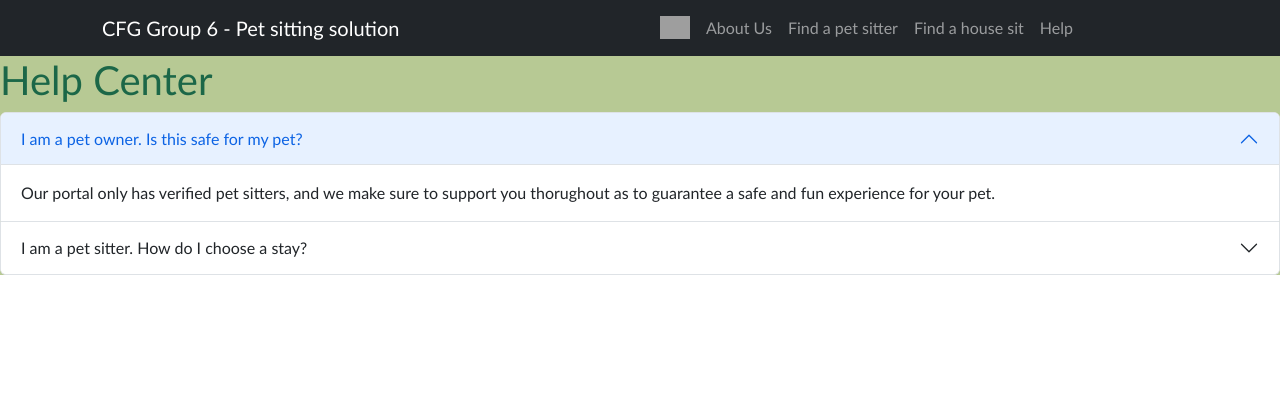
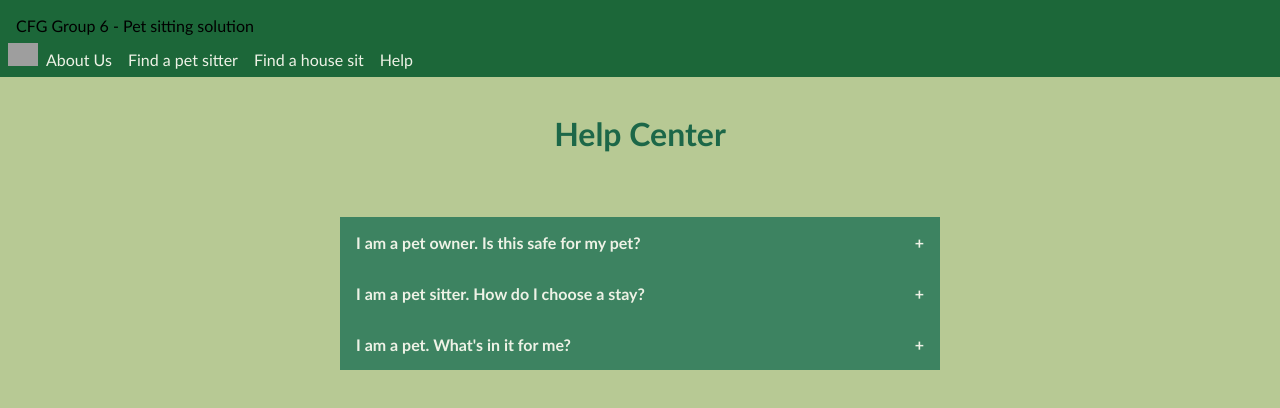
Before and after one commit to ferreiramonique/pet-sitting-app, a React (Create React App) app: page /help in a window 1280 px wide. Shown: the top 408 px of the page. Built offline with nearby package versions, Linux system fonts and the light colour scheme; grey boxes are pictures that could not be loaded.

Commit message:
Initial commit

```diff
--- /dev/null
+++ b/src/Accordion.js
@@ -0,0 +1,17 @@
+import { useState } from "react";
+
+const Accordion = ({ title, content }) => {
+  const [isActive, setIsActive] = useState(false);
+
+  return (
+    <div className="accordion-item">
+      <div className="accordion-title" onClick={() => setIsActive(!isActive)}>
+        <div>{title}</div>
+        <div>{isActive ? "-" : "+"}</div>
+      </div>
+      {isActive && <div className="accordion-content">{content}</div>}
+    </div>
+  );
+};
+
+export default Accordion;
--- a/src/FAQ.css
+++ b/src/FAQ.css
@@ -1,3 +1,39 @@
 * {
   font-family: "Gill Sans", sans-serif;
 }
+
+.accordion {
+  max-width: 600px;
+  margin: 2rem auto;
+  padding: 1rem;
+}
+
+.accordion-title {
+  display: flex;
+  flex-direction: row;
+  justify-content: space-between;
+  cursor: pointer;
+  font-weight: bold;
+  color: #eef2e6;
+  background-color: #3d8361;
+}
+
+.accordion-title:hover {
+  background-color: #1c6758;
+}
+
+.accordion-title,
+.accordion-content {
+  padding: 1rem;
+}
+
+.accordion-content {
+  background-color: #d6cda4;
+}
+
+/*
+//
+
+.accordion-item {
+  background-color: #1c6758;
+} */
--- a/src/FAQ.js
+++ b/src/FAQ.js
@@ -1,29 +1,28 @@
-import Accordion from "react-bootstrap/Accordion";
-import "bootstrap/dist/css/bootstrap.min.css";
+import "./FAQ.css";
+import Accordion from "./Accordion";
 
 function FAQ() {
+  const accordionData = [
+    {
+      title: "I am a pet owner. Is this safe for my pet?",
+      content: `Our portal only has verified pet sitters, and we make sure to support you thorughout as to guarantee a safe and fun experience for your pet.`,
+    },
+    {
+      title: "I am a pet sitter. How do I choose a stay?",
+      content: `Navigate to our database section and read the pet profiles for upcoming sits. Choose a sit that suits you best and we will confirm once your request has been approved.`,
+    },
+    {
+      title: "I am a pet. What's in it for me?",
+      content: `Expect lots of love, playtime and treats from your pet sitter!`,
+    },
+  ];
+
   return (
-    <Accordion defaultActiveKey={["0"]} alwaysOpen>
-      <Accordion.Item eventKey="0">
-        <Accordion.Header>
-          I am a pet owner. Is this safe for my pet?
-        </Accordion.Header>
-        <Accordion.Body>
-          Our portal only has verified pet sitters, and we make sure to support
-          you thorughout as to guarantee a safe and fun experience for your pet.
-        </Accordion.Body>
-      </Accordion.Item>
-      <Accordion.Item eventKey="1">
-        <Accordion.Header>
-          I am a pet sitter. How do I choose a stay?
-        </Accordion.Header>
-        <Accordion.Body>
-          Navigate to our database section and read the pet profiles for
-          upcoming sits. Choose a sit that suits you best and we will confirm
-          once your request has been approved.
-        </Accordion.Body>
-      </Accordion.Item>
-    </Accordion>
+    <div className="accordion">
+      {accordionData.map(({ title, content }) => (
+        <Accordion title={title} content={content} />
+      ))}
+    </div>
   );
 }
 
--- a/src/PetImage.css
+++ b/src/PetImage.css
@@ -6,19 +6,20 @@
 
 .image {
   object-fit: cover;
-  width: 80%;
-  height: 80%;
+  width: 70%;
+  height: 70%;
 }
 
 .header {
   font-family: "Gill Sans", sans-serif;
+  width: 70%;
+  height: 70%;
   font-size: 20px;
   text-shadow: 1px 1px black;
   color: white;
   text-align: center;
   position: absolute;
-  top: 180px;
-  bottom: 0;
+  bottom: 20px;
   left: 0;
   right: 0;
   height: fit-content;
--- a/src/PetImage.js
+++ b/src/PetImage.js
@@ -1,14 +1,10 @@
 import "./PetImage.css";
-import dogPhoto from "./dogPhoto.jpeg";
 
-function PetImage() {
+function PetImage(props) {
   return (
     <article className="article">
-      <img className="image" src={dogPhoto} alt="dog" />
-      <h1 className="header">
-        We help match pet parents' needs to caring <br></br> pet sitters for a
-        win-win experience!
-      </h1>
+      <img className="image" src={props.photo} alt="" />
+      <h1 className="header">{props.text}</h1>
     </article>
   );
 }
--- a/src/pages/App.js
+++ b/src/pages/App.js
@@ -4,6 +4,12 @@ import SignupButton from "../SignupButton";
 import CatPhoto from "../catPhoto.jpg";
 import PetImage from "../PetImage";
 import { Link } from "react-router-dom";
+import dogPhoto from "../dogPhoto.jpeg";
+
+const text = [
+  "We help match pet parents' needs to caring pet sitters for a win-win experience!",
+  "Join us!",
+];
 
 function App() {
   return (
@@ -14,27 +20,30 @@ function App() {
         <h3>Have a pet that needs care whilst you're away?</h3>
         <h3>
           Have a love for animals and want to be a sitter for an adorable pet?
-          We got a solution for you!
+          We have a solution for you!
         </h3>
-        <PetImage />
-        {/* <img src={dogPhoto} className="Dog-photo" alt="dogPhoto" /> */}
-        <img className="catimage" src={CatPhoto} alt="cat" />
+        <PetImage
+          className="dogimage"
+          alt="dog"
+          photo={dogPhoto}
+          text={text[0]}
+        />
+        <PetImage
+          className="catimage"
+          alt="cat"
+          photo={CatPhoto}
+          text={text[1]}
+        />
         <br></br>
 
         <Link to="/database">
-          <SignupButton
-            signupButtonText="&#128054; Sign up to pet-sit &#128049;"
-            link="https://google.co.uk"
-          />{" "}
+          <SignupButton signupButtonText="&#128054; Sign up to pet-sit &#128049;" />{" "}
         </Link>
 
         <br></br>
 
         <Link to="/database">
-          <SignupButton
-            signupButtonText="&#128008; Log in &#128021;"
-            link="https://google.co.uk"
-          />{" "}
+          <SignupButton signupButtonText="&#128008; Log in &#128021;" />{" "}
         </Link>
         <br></br>
       </header>
--- a/src/pages/Help.css
+++ b/src/pages/Help.css
@@ -1,5 +1,11 @@
-.Help {
+body {
+  height: 100vh;
+  /* force the BODY element to match the height of the HTML element */
   font-family: "Georgia", serif;
   color: #1c6748;
   background-color: #b7c994;
 }
+
+.title {
+  padding: 1rem;
+}
--- a/src/pages/Help.js
+++ b/src/pages/Help.js
@@ -4,13 +4,11 @@ import FAQ from "../FAQ";
 
 function Help() {
   return (
-    <div className="Help">
+    <>
       <PetNavbar />
-      <>
-        <h1> Help Center </h1>
-        <FAQ />
-      </>
-    </div>
+      <h1 className="title"> Help Center </h1>
+      <FAQ />
+    </>
   );
 }
 
```
Also changed, not shown: public/index.html (+6 -4 lines), src/PetSitElement.js (+3 -8 lines), 1 other file (tests, documents, lock files or other folders).
